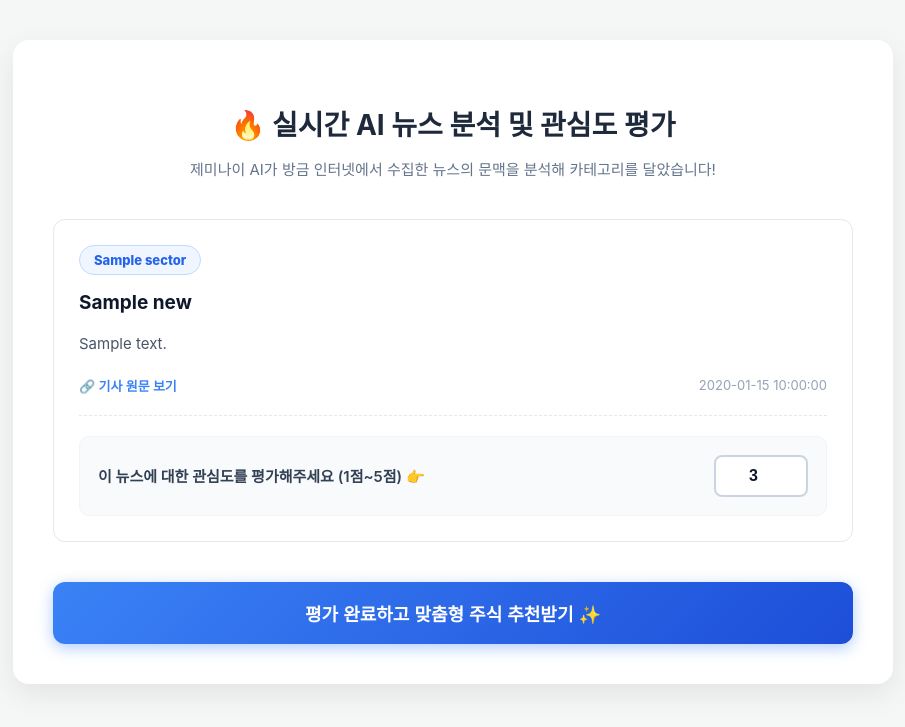
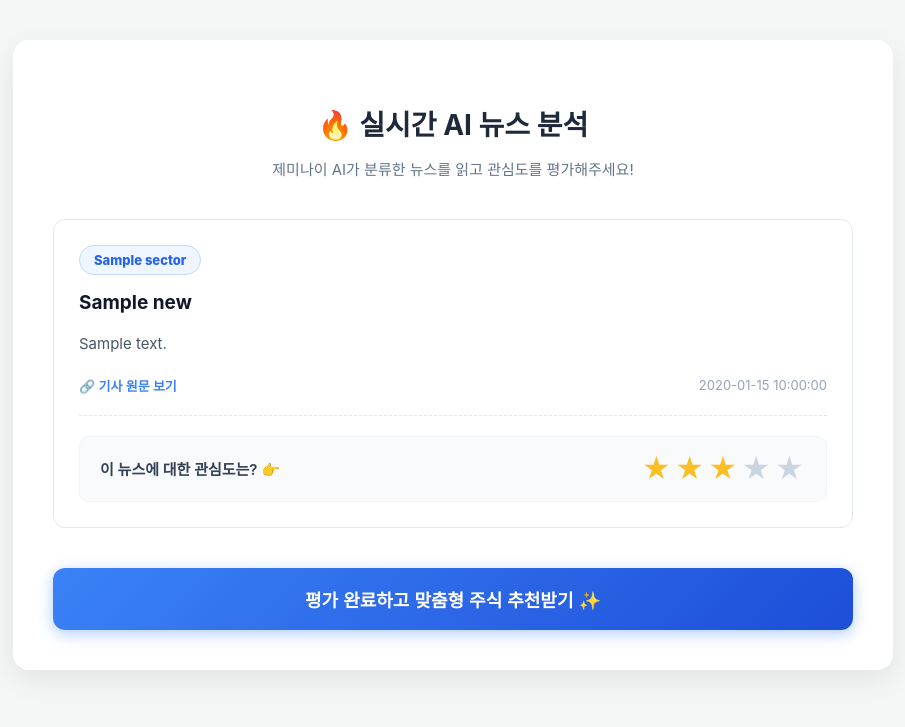
Before and after one commit to leedongho06/OSS_personalized_stock, a Flask app: template templates/news.html in a window 1280 px wide. Shown: the top 727 px of the page, without its empty margins (187-1092 px from the left). Run offline with Flask 3, Linux system fonts and the light colour scheme; the template is opened without the code that fills it: most values are stand-ins (such as "Sample title", 1, 10 or a date in 2020).

Commit message:
별 모양 ui 변경

```diff
--- a/templates/news.html
+++ b/templates/news.html
@@ -6,7 +6,7 @@
     <style>
         /* 기본 폰트 및 배경 설정 */
         body {
-            font-family: 'Pretendard', -apple-system, BlinkMacSystemFont, 'Segoe UI', Roboto, 'Helvetica Neue', sans-serif;
+            font-family: 'Pretendard', -apple-system, sans-serif;
             background-color: #f4f7f6;
             color: #333;
             margin: 0;
@@ -22,26 +22,33 @@
             box-shadow: 0 10px 30px rgba(0,0,0,0.08);
         }
         /* 제목 스타일 */
-        h2 { text-align: center; color: #1e293b; margin-bottom: 10px; font-size: 28px; }
-        .subtitle { text-align: center; color: #64748b; margin-bottom: 40px; font-size: 15px; }
-
+        h2 {
+            text-align: center;
+            color: #1e293b;
+            margin-bottom: 10px;
+            font-size: 28px;
+        }
+        .subtitle {
+            text-align: center;
+            color: #64748b;
+            margin-bottom: 40px;
+            font-size: 15px;
+        }
         /* 뉴스 카드 디자인 */
         .news-card {
             border: 1px solid #e2e8f0;
             border-radius: 12px;
             padding: 25px;
             margin-bottom: 20px;
-            background-color: #ffffff;
+            background-color: white;
             transition: all 0.3s ease;
         }
-        /* 마우스 올렸을 때 뜨는 애니메이션 효과 */
         .news-card:hover {
             transform: translateY(-5px);
             box-shadow: 0 12px 24px rgba(0,0,0,0.1);
             border-color: #cbd5e1;
         }
-
-        /* 💡 AI 섹터 배지 (예쁜 알약 모양) */
+        /* AI 섹터 배지 */
         .sector-badge {
             display: inline-block;
             background-color: #eff6ff;
@@ -53,76 +60,72 @@
             margin-bottom: 15px;
             border: 1px solid #bfdbfe;
         }
-
         /* 뉴스 텍스트 */
-        .news-title { font-size: 19px; margin: 0 0 12px 0; color: #0f172a; line-height: 1.4; font-weight: bold;}
+        .news-title { font-size: 19px; font-weight: bold; margin: 0 0 12px 0; line-height: 1.4; color: #0f172a; }
         .news-desc { color: #475569; font-size: 15px; line-height: 1.6; margin-bottom: 20px; }
-
-        /* 링크 및 날짜 */
-        .news-meta {
-            display: flex; justify-content: space-between; align-items: center;
-            font-size: 13px; border-bottom: 1px dashed #e2e8f0;
-            padding-bottom: 20px; margin-bottom: 20px;
-        }
+        .news-meta { display: flex; justify-content: space-between; align-items: center; font-size: 13px; border-bottom: 1px dashed #e2e8f0; padding-bottom: 20px; margin-bottom: 20px; }
         .news-link { color: #3b82f6; text-decoration: none; font-weight: 600; }
         .news-link:hover { text-decoration: underline; color: #2563eb; }
-        .news-date { color: #94a3b8; }
+        .submit-btn { display: block; width: 100%; font-size: 18px; font-weight: bold; padding: 18px; background: linear-gradient(135deg, #3b82f6, #1d4ed8); color: white; border: none; border-radius: 12px; cursor: pointer; transition: all 0.3s ease; margin-top: 40px; box-shadow: 0 4px 15px rgba(59, 130, 246, 0.4); }
+        .submit-btn:hover { transform: translateY(-2px); box-shadow: 0 8px 20px rgba(59, 130, 246, 0.6); }
 
-        /* 별점 평가 박스 */
+        /* ⭐ 별점 UI 전용 CSS */
         .rating-box {
-            background-color: #f8fafc; padding: 18px; border-radius: 10px;
-            display: flex; align-items: center; justify-content: space-between;
+            background-color: #f8fafc;
+            padding: 15px 20px;
+            border-radius: 10px;
+            display: flex;
+            align-items: center;
+            justify-content: space-between;
             border: 1px solid #f1f5f9;
         }
         .rating-label { font-weight: 600; color: #334155; font-size: 15px; }
-        .rating-input {
-            width: 70px; padding: 10px; border: 2px solid #cbd5e1;
-            border-radius: 8px; font-size: 16px; text-align: center;
-            font-weight: bold; color: #0f172a; outline: none; transition: border 0.3s;
-        }
-        .rating-input:focus { border-color: #3b82f6; }
-
-        /* 최종 제출 버튼 */
-        .submit-btn {
-            display: block; width: 100%; font-size: 18px; font-weight: bold;
-            padding: 18px; background: linear-gradient(135deg, #3b82f6, #1d4ed8);
-            color: white; border: none; border-radius: 12px; cursor: pointer;
-            transition: all 0.3s ease; margin-top: 40px; box-shadow: 0 4px 15px rgba(59, 130, 246, 0.4);
-        }
-        .submit-btn:hover { transform: translateY(-2px); box-shadow: 0 8px 20px rgba(59, 130, 246, 0.6); }
-        .submit-btn:active { transform: scale(0.98); }
+        .star-rating { display: flex; flex-direction: row-reverse; justify-content: flex-end; }
+        .star-rating input { display: none; }
+        .star-rating label { font-size: 28px; color: #cbd5e1; cursor: pointer; transition: color 0.2s; padding: 0 2px; }
+        .star-rating input:checked ~ label,
+        .star-rating label:hover,
+        .star-rating label:hover ~ label { color: #fbbf24; }
     </style>
 </head>
 <body>
     <div class="container">
-        <h2>🔥 실시간 AI 뉴스 분석 및 관심도 평가</h2>
-        <p class="subtitle">제미나이 AI가 방금 인터넷에서 수집한 뉴스의 문맥을 분석해 카테고리를 달았습니다!</p>
-
+        <h2>🔥 실시간 AI 뉴스 분석</h2>
+        <p class="subtitle">제미나이 AI가 분류한 뉴스를 읽고 관심도를 평가해주세요!</p>
         <form action="/news/rate" method="POST">
             {% for n in news %}
             <div class="news-card">
-                <!-- AI가 달아준 예쁜 둥근 배지 -->
                 <div class="sector-badge">{{ n.sector }}</div>
 
-                <!-- 💡 태그(<b> 등)를 지우는 옵션이 적용되어 있습니다! -->
+                <!-- 💡 태그를 지우는 옵션 -->
                 <h3 class="news-title">{{ n.title | striptags }}</h3>
                 <p class="news-desc">{{ n.description | striptags }}</p>
 
                 <div class="news-meta">
                     <a href="{{ n.link }}" class="news-link" target="_blank">🔗 기사 원문 보기</a>
-                    <span class="news-date">{{ n.pubDate }}</span>
+                    <span style="color: #94a3b8;">{{ n.pubDate }}</span>
                 </div>
 
                 <div class="rating-box">
-                    <label class="rating-label">이 뉴스에 대한 관심도를 평가해주세요 (1점~5점) 👉</label>
-                    <input type="number" class="rating-input" name="rating_{{ loop.index0 }}" min="1" max="5" value="3">
+                    <span class="rating-label">이 뉴스에 대한 관심도는? 👉</span>
+
+                    <!-- ⭐ 별점 HTML 코드 -->
+                    <div class="star-rating">
+                        <input type="radio" id="star5_{{ loop.index0 }}" name="rating_{{ loop.index0 }}" value="5">
+                        <label for="star5_{{ loop.index0 }}" title="5점">★</label>
+                        <input type="radio" id="star4_{{ loop.index0 }}" name="rating_{{ loop.index0 }}" value="4">
+                        <label for="star4_{{ loop.index0 }}" title="4점">★</label>
+                        <input type="radio" id="star3_{{ loop.index0 }}" name="rating_{{ loop.index0 }}" value="3" checked>
+                        <label for="star3_{{ loop.index0 }}" title="3점">★</label>
+                        <input type="radio" id="star2_{{ loop.index0 }}" name="rating_{{ loop.index0 }}" value="2">
+                        <label for="star2_{{ loop.index0 }}" title="2점">★</label>
+                        <input type="radio" id="star1_{{ loop.index0 }}" name="rating_{{ loop.index0 }}" value="1">
+                        <label for="star1_{{ loop.index0 }}" title="1점">★</label>
+                    </div>
                 </div>
             </div>
             {% endfor %}
-
-            <button type="submit" class="submit-btn">
-                평가 완료하고 맞춤형 주식 추천받기 ✨
-            </button>
+            <button type="submit" class="submit-btn">평가 완료하고 맞춤형 주식 추천받기 ✨</button>
         </form>
     </div>
 </body>
```
